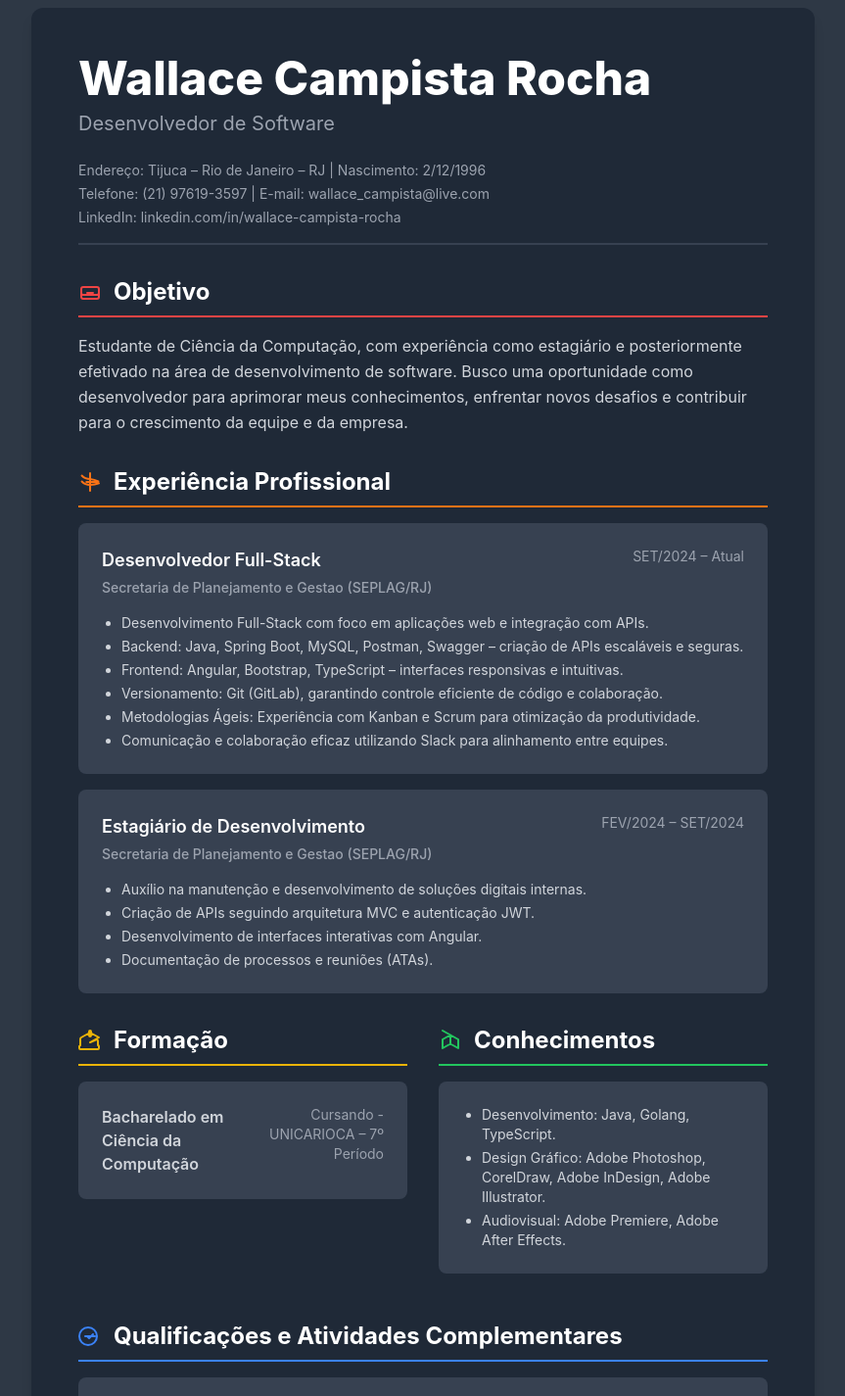
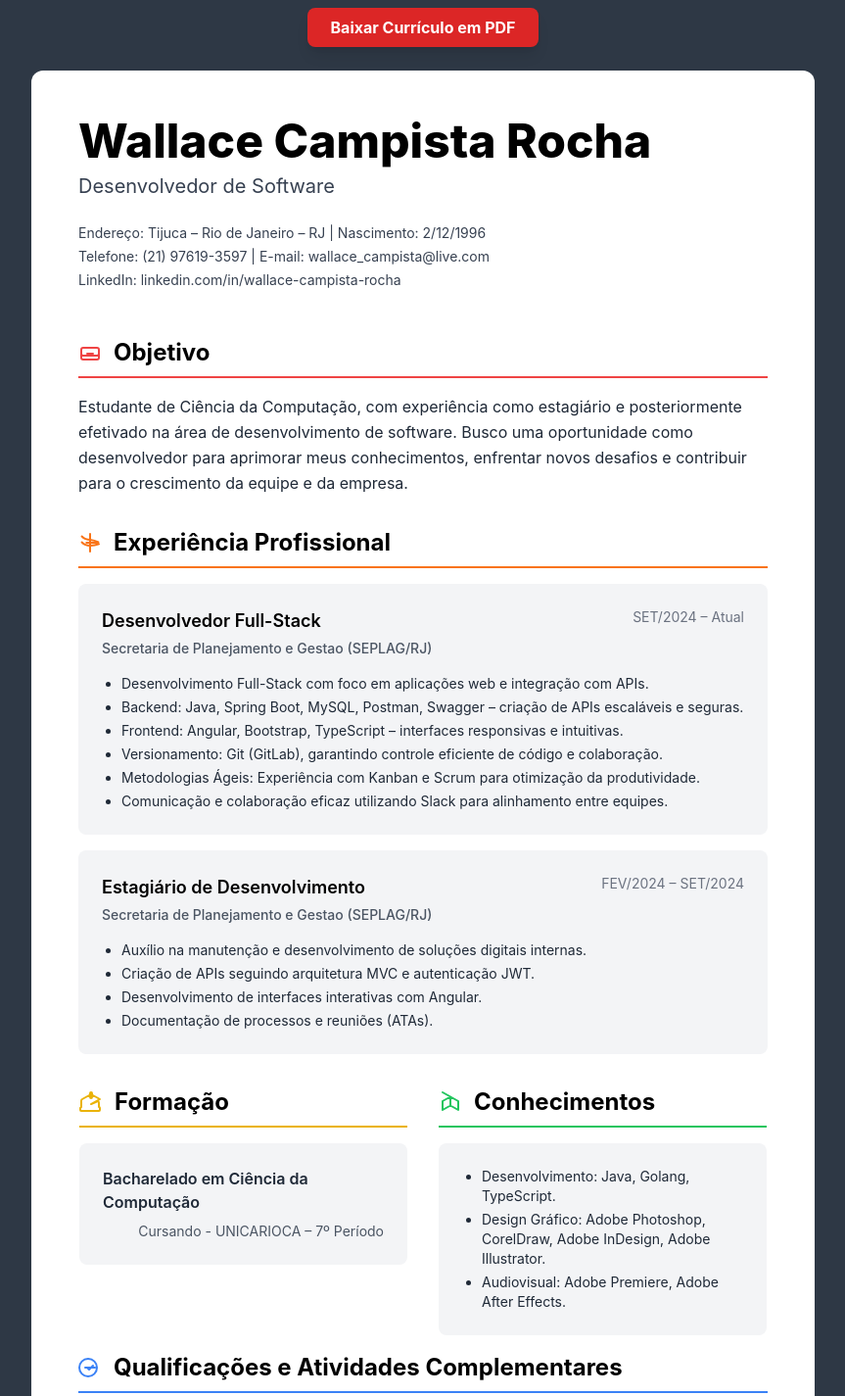
Before and after one commit to WallaceCampista/Curriculo, a plain HTML site: page index.html in a window 1280 px wide. Shown: the part 40-1465 px from the top of the page at 98% size, without its empty margins (208-1071 px from the left). Drawn offline with nearby package versions, Linux system fonts and the light colour scheme; a web font is replaced by a local one.

Commit message:
Enhance PDF download button and layout styles
Updated styles and structure for improved PDF download functionality and visual consistency.

```diff
--- a/index.html
+++ b/index.html
@@ -35,45 +35,61 @@
             display: none;
             transition: opacity 0.3s ease;
         }
+
+        /* Estilo para o botão de download PDF */
+        #downloadPdfBtn {
+            transition: background-color 0.3s ease, transform 0.3s ease;
+        }
+        #downloadPdfBtn:hover {
+            transform: translateY(-2px);
+            background-color: #ef4444; /* Cor de hover mais escura */
+        }
+
     </style>
 </head>
 <body class="antialiased">
 
-<!-- Container principal com padding e fundo escuro -->
+<!-- Botão de download do PDF no topo, fora do conteúdo do currículo -->
 <div class="container mx-auto max-w-4xl p-4 md:p-8 lg:p-12">
-    <!-- Cartão principal que agrupa todo o currículo -->
-    <div class="bg-gray-800 rounded-xl shadow-lg p-6 md:p-12">
+    <div class="flex justify-center mb-6">
+        <button id="downloadPdfBtn" class="bg-red-600 text-white font-bold py-2 px-6 rounded-lg shadow-lg hover:bg-red-700 focus:outline-none focus:ring-4 focus:ring-red-500">
+            Baixar Currículo em PDF
+        </button>
+    </div>
+
+    <!-- Container principal que será convertido para PDF. Sem fundos escuros aqui. -->
+    <div id="curriculo-content" class="bg-white text-black rounded-xl p-6 md:p-12 shadow-none">
 
         <!-- Seção de Cabeçalho -->
-        <header class="mb-8 pb-4 border-b-2 border-gray-700">
-            <h1 class="text-4xl lg:text-5xl font-extrabold text-white mb-2 leading-tight">Wallace Campista Rocha</h1>
-            <p class="text-xl text-gray-400 mb-6">Desenvolvedor de Software</p>
+        <header class="mb-8 pb-4">
+            <h1 class="text-4xl lg:text-5xl font-extrabold text-black mb-2 leading-tight">Wallace Campista Rocha</h1>
+            <p class="text-xl text-gray-700 mb-6">Desenvolvedor de Software</p>
 
             <!-- Informações de contato detalhadas -->
-            <div class="text-sm text-gray-400 space-y-1">
+            <div class="text-sm text-gray-700 space-y-1">
                 <p>Endereço: Tijuca – Rio de Janeiro – RJ | Nascimento: 2/12/1996</p>
-                <p>Telefone: <a href="tel:+5521976193597" class="hover:text-blue-400 transition-colors">(21) 97619-3597</a> | E-mail: <a href="mailto:wallace_campista@live.com" class="hover:text-blue-400 transition-colors">wallace_campista@live.com</a></p>
-                <p>LinkedIn: <a href="https://linkedin.com/in/wallace-campista-rocha-7582b3141/" target="_blank" class="hover:text-blue-400 transition-colors">linkedin.com/in/wallace-campista-rocha</a></p>
+                <p>Telefone: <a href="tel:+5521976193597" class="hover:text-blue-600 transition-colors">(21) 97619-3597</a> | E-mail: <a href="mailto:wallace_campista@live.com" class="hover:text-blue-600 transition-colors">wallace_campista@live.com</a></p>
+                <p>LinkedIn: <a href="https://linkedin.com/in/wallace-campista-rocha-7582b3141/" target="_blank" class="hover:text-blue-600 transition-colors">linkedin.com/in/wallace-campista-rocha</a></p>
             </div>
         </header>
 
         <!-- Seção de Objetivo -->
         <section id="objetivo" class="mb-8">
-            <h2 class="text-2xl font-bold text-white mb-4 border-b-2 border-red-500 pb-2 flex items-center">
+            <h2 class="text-2xl font-bold text-black mb-4 border-b-2 border-red-500 pb-2 flex items-center">
                 <!-- Ícone de meta/objetivo -->
                 <svg xmlns="http://www.w3.org/2000/svg" class="h-6 w-6 mr-3 text-red-500" fill="none" viewBox="0 0 24 24" stroke="currentColor">
                     <path stroke-linecap="round" stroke-linejoin="round" stroke-width="2" d="M3 13V9a2 2 0 012-2h14a2 2 0 012 2v4m-18 0a2 2 0 002 2h14a2 2 0 002-2m-18 0v4a2 2 0 002 2h14a2 2 0 002-2v-4m-12 0h6"/>
                 </svg>
                 Objetivo
             </h2>
-            <p class="text-base text-gray-300 leading-relaxed">
+            <p class="text-base text-gray-800 leading-relaxed">
                 Estudante de Ciência da Computação, com experiência como estagiário e posteriormente efetivado na área de desenvolvimento de software. Busco uma oportunidade como desenvolvedor para aprimorar meus conhecimentos, enfrentar novos desafios e contribuir para o crescimento da equipe e da empresa.
             </p>
         </section>
 
         <!-- Seção de Experiência Profissional -->
         <section id="experiencia" class="mb-8">
-            <h2 class="text-2xl font-bold text-white mb-4 border-b-2 border-orange-500 pb-2 flex items-center">
+            <h2 class="text-2xl font-bold text-black mb-4 border-b-2 border-orange-500 pb-2 flex items-center">
                 <!-- Ícone de experiência/trabalho -->
                 <svg xmlns="http://www.w3.org/2000/svg" class="h-6 w-6 mr-3 text-orange-500" fill="none" viewBox="0 0 24 24" stroke="currentColor">
                     <path stroke-linecap="round" stroke-linejoin="round" stroke-width="2" d="M21 13.255A23.931 23.931 0 0112 15c-3.183 0-6.22-1.254-8.423-3.522m16.846 0A23.931 23.931 0 0012 9c-3.183 0-6.22-1.254-8.423-3.522M15 12h3.75M12 12h3.75M12 12h-3.75M12 12V3m0 9v9"/>
@@ -82,13 +98,13 @@
             </h2>
 
             <!-- Cargo Atual -->
-            <div class="bg-gray-700 rounded-lg p-6 mb-4 hover-effect">
+            <div class="bg-gray-100 rounded-lg p-6 mb-4 hover-effect">
                 <div class="flex justify-between items-start mb-1">
-                    <h3 class="text-lg font-semibold text-white">Desenvolvedor Full-Stack</h3>
-                    <p class="text-sm text-gray-400">SET/2024 – Atual</p>
+                    <h3 class="text-lg font-semibold text-black">Desenvolvedor Full-Stack</h3>
+                    <p class="text-sm text-gray-500">SET/2024 – Atual</p>
                 </div>
-                <p class="text-sm font-medium text-gray-400 mb-4">Secretaria de Planejamento e Gestao (SEPLAG/RJ)</p>
-                <ul class="list-disc pl-5 text-gray-300 text-sm space-y-1">
+                <p class="text-sm font-medium text-gray-600 mb-4">Secretaria de Planejamento e Gestao (SEPLAG/RJ)</p>
+                <ul class="list-disc pl-5 text-gray-800 text-sm space-y-1">
                     <li>Desenvolvimento Full-Stack com foco em aplicações web e integração com APIs.</li>
                     <li>Backend: Java, Spring Boot, MySQL, Postman, Swagger – criação de APIs escaláveis e seguras.</li>
                     <li>Frontend: Angular, Bootstrap, TypeScript – interfaces responsivas e intuitivas.</li>
@@ -99,13 +115,13 @@
             </div>
 
             <!-- Estágio -->
-            <div class="bg-gray-700 rounded-lg p-6 hover-effect">
+            <div class="bg-gray-100 rounded-lg p-6 hover-effect">
                 <div class="flex justify-between items-start mb-1">
-                    <h3 class="text-lg font-semibold text-white">Estagiário de Desenvolvimento</h3>
-                    <p class="text-sm text-gray-400">FEV/2024 – SET/2024</p>
+                    <h3 class="text-lg font-semibold text-black">Estagiário de Desenvolvimento</h3>
+                    <p class="text-sm text-gray-500">FEV/2024 – SET/2024</p>
                 </div>
-                <p class="text-sm font-medium text-gray-400 mb-4">Secretaria de Planejamento e Gestao (SEPLAG/RJ)</p>
-                <ul class="list-disc pl-5 text-gray-300 text-sm space-y-1">
+                <p class="text-sm font-medium text-gray-600 mb-4">Secretaria de Planejamento e Gestao (SEPLAG/RJ)</p>
+                <ul class="list-disc pl-5 text-gray-800 text-sm space-y-1">
                     <li>Auxílio na manutenção e desenvolvimento de soluções digitais internas.</li>
                     <li>Criação de APIs seguindo arquitetura MVC e autenticação JWT.</li>
                     <li>Desenvolvimento de interfaces interativas com Angular.</li>
@@ -114,54 +130,57 @@
             </div>
         </section>
 
-        <!-- Seção de Formação, Conhecimentos e Qualificações -->
-        <div class="grid grid-cols-1 md:grid-cols-2 gap-8">
-            <!-- Seção de Formação -->
+        <!-- Seção de Formação, Conhecimentos e Qualificações - Usando tabela para garantir o layout no PDF -->
+        <div class="md:col-span-2 mt-4">
+            <table class="w-full">
+                <tr>
+                    <td class="w-full md:w-1/2 align-top pr-4">
                         <section id="formacao">
-                <h2 class="text-2xl font-bold text-white mb-4 border-b-2 border-yellow-500 pb-2 flex items-center">
-                    <!-- Ícone de educação/diploma -->
+                            <h2 class="text-2xl font-bold text-black mb-4 border-b-2 border-yellow-500 pb-2 flex items-center">
                                 <svg xmlns="http://www.w3.org/2000/svg" class="h-6 w-6 mr-3 text-yellow-500" fill="none" viewBox="0 0 24 24" stroke="currentColor">
                                     <path stroke-linecap="round" stroke-linejoin="round" stroke-width="2" d="M12 14l9-5-9-5-9 5a2 2 0 00-1 1.733V17l-1 1v2a1 1 0 001 1h18a1 1 0 001-1v-2a1 1 0 00-1-1v-4.267a2 2 0 00-1-1.733L12 14zM12 2a1 1 0 00-1 1v4a1 1 0 002 0V3a1 1 0 00-1-1z"/>
                                 </svg>
                                 Formação
                             </h2>
-                <div class="bg-gray-700 rounded-lg p-6 hover-effect">
-                    <div class="flex items-start justify-between">
-                        <p class="text-base font-semibold text-gray-300">Bacharelado em Ciência da Computação</p>
-                        <p class="text-sm text-gray-400 text-right">Cursando - UNICARIOCA – 7º Período</p>
+                            <div class="bg-gray-100 rounded-lg p-6 h-full hover-effect">
+                                <div class="flex flex-col h-full justify-between">
+                                    <p class="text-base font-semibold text-gray-800">Bacharelado em Ciência da Computação</p>
+                                    <p class="text-sm text-gray-600 text-right mt-2">Cursando - UNICARIOCA – 7º Período</p>
                                 </div>
                             </div>
                         </section>
-
-            <!-- Seção de Conhecimentos -->
+                    </td>
+                    <td class="w-full md:w-1/2 align-top pl-4">
                         <section id="conhecimentos">
-                <h2 class="text-2xl font-bold text-white mb-4 border-b-2 border-green-500 pb-2 flex items-center">
-                    <!-- Ícone de conhecimento/livro -->
+                            <h2 class="text-2xl font-bold text-black mb-4 border-b-2 border-green-500 pb-2 flex items-center">
                                 <svg xmlns="http://www.w3.org/2000/svg" class="h-6 w-6 mr-3 text-green-500" fill="none" viewBox="0 0 24 24" stroke="currentColor">
                                     <path stroke-linecap="round" stroke-linejoin="round" stroke-width="2" d="M12 6.5l8 4.5v9l-8-4.5-8 4.5v-9l8-4.5zM12 6.5v9m-8-4.5l8-4.5 8 4.5m-8-4.5l-8-4.5"/>
                                 </svg>
                                 Conhecimentos
                             </h2>
-                <div class="bg-gray-700 rounded-lg p-6 hover-effect">
-                    <ul class="list-disc pl-5 text-gray-300 text-sm space-y-1">
+                            <div class="bg-gray-100 rounded-lg p-6 h-full hover-effect">
+                                <ul class="list-disc pl-5 text-gray-800 text-sm space-y-1">
                                     <li>Desenvolvimento: Java, Golang, TypeScript.</li>
                                     <li>Design Gráfico: Adobe Photoshop, CorelDraw, Adobe InDesign, Adobe Illustrator.</li>
                                     <li>Audiovisual: Adobe Premiere, Adobe After Effects.</li>
                                 </ul>
                             </div>
                         </section>
+                    </td>
+                </tr>
+            </table>
 
             <!-- Seção de Qualificações e Atividades Complementares -->
-            <section id="qualificacoes" class="md:col-span-2 mt-4">
-                <h2 class="text-2xl font-bold text-white mb-4 border-b-2 border-blue-500 pb-2 flex items-center">
+            <section id="qualificacoes" class="mt-4">
+                <h2 class="text-2xl font-bold text-black mb-4 border-b-2 border-blue-500 pb-2 flex items-center">
                     <!-- Ícone de qualificação/certificado -->
                     <svg xmlns="http://www.w3.org/2000/svg" class="h-6 w-6 mr-3 text-blue-500" fill="none" viewBox="0 0 24 24" stroke="currentColor">
                         <path stroke-linecap="round" stroke-linejoin="round" stroke-width="2" d="M9 12l2 2l4-4M17 12H7m12 0a9 9 0 11-18 0a9 9 0 0118 0z"/>
                     </svg>
                     Qualificações e Atividades Complementares
                 </h2>
-                <div class="bg-gray-700 rounded-lg p-6 hover-effect">
-                    <ul class="list-disc pl-5 text-gray-300 text-sm space-y-1">
+                <div class="bg-gray-100 rounded-lg p-6 hover-effect">
+                    <ul class="list-disc pl-5 text-gray-800 text-sm space-y-1">
                         <li>Golang do Zero - Udemy (Concluído em 15/9/2025)</li>
                         <li>Clean Architecture - Udemy (Concluído em 7/8/2025)</li>
                         <li>Rasa Open Source - Udemy (Concluído em 2/1/2025)</li>
@@ -185,12 +204,17 @@
     </svg>
 </button>
 
+<!-- Script para a biblioteca html2pdf.js -->
+<script src="https://cdnjs.cloudflare.com/ajax/libs/html2pdf.js/0.10.1/html2pdf.bundle.min.js"></script>
+
 <!-- Script JavaScript para interações -->
 <script>
-    // Obtém o botão de rolagem
+    // Obtém os elementos do DOM
     const scrollToTopBtn = document.getElementById('scrollToTopBtn');
+    const downloadPdfBtn = document.getElementById('downloadPdfBtn');
+    const curriculoContent = document.getElementById('curriculo-content');
 
-    // Adiciona um listener para o evento de scroll
+    // Adiciona um listener para o evento de scroll para o botão de voltar ao topo
     window.addEventListener('scroll', () => {
         // Se o scroll vertical for maior que 200px, mostra o botão, caso contrário, esconde
         if (window.scrollY > 200) {
@@ -206,7 +230,7 @@
         }
     });
 
-    // Adiciona um listener para o clique no botão
+    // Adiciona um listener para o clique no botão de voltar ao topo
     scrollToTopBtn.addEventListener('click', () => {
         // Rola a página suavemente para o topo
         window.scrollTo({
@@ -214,6 +238,38 @@
             behavior: 'smooth'
         });
     });
+
+    // Adiciona um listener para o clique no botão de download PDF
+    downloadPdfBtn.addEventListener('click', () => {
+        // Remove as classes de cor e background para a conversão
+        curriculoContent.classList.remove('bg-gray-800');
+        curriculoContent.classList.remove('text-black');
+        curriculoContent.classList.add('bg-white');
+        curriculoContent.classList.add('text-black');
+
+        const cards = curriculoContent.querySelectorAll('.bg-gray-700');
+        cards.forEach(card => {
+            card.classList.remove('bg-gray-700');
+            card.classList.add('bg-white');
+            card.classList.add('text-black');
+            card.style.boxShadow = 'none';
+
+            card.querySelectorAll('.text-white, .text-gray-400, .text-gray-300').forEach(text => {
+                text.style.color = 'black';
+            });
+        });
+
+        const options = {
+            margin: 10,
+            filename: 'curriculo-wallace-campista.pdf',
+            image: { type: 'jpeg', quality: 0.98 },
+            html2canvas: { scale: 2 },
+            jsPDF: { unit: 'mm', format: 'a4', orientation: 'portrait' }
+        };
+
+        // Usa a biblioteca para gerar o PDF a partir do conteúdo da div 'curriculo-content'
+        html2pdf().set(options).from(curriculoContent).save();
+    });
 </script>
 </body>
 </html>
```
Lines whose indentation alone changed are shown as unchanged.
